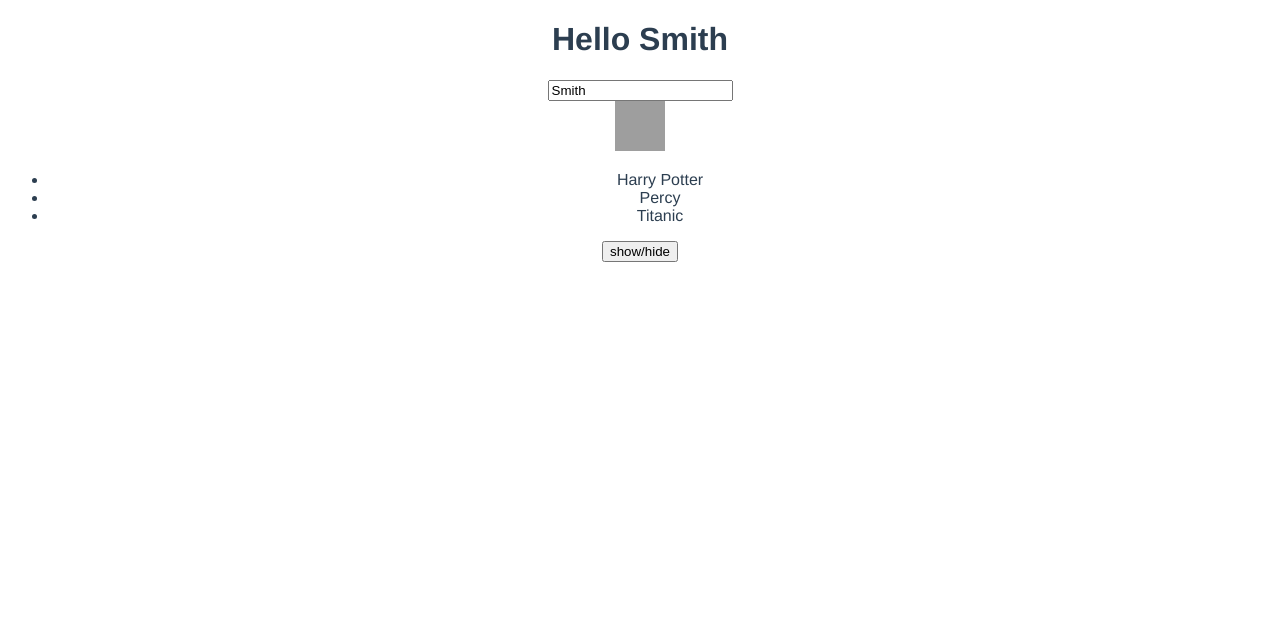
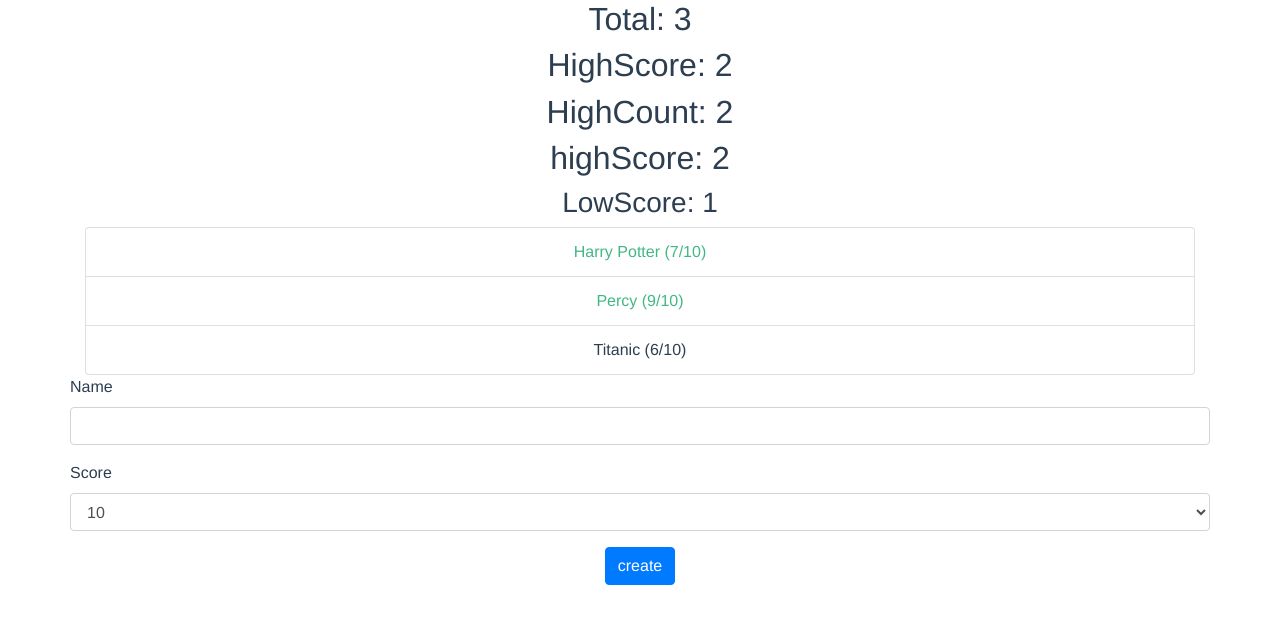
Before and after one commit to chinnawatsut/reader-vue, a Vue app: page / in a window 1280 px wide. Shown: the top 624 px of the page. Built offline with nearby package versions, Linux system fonts and the light colour scheme; grey boxes are pictures that could not be loaded.

Commit message:
02_component_pt2

```diff
--- a/package.json
+++ b/package.json
@@ -9,8 +9,10 @@
     "lint": "vue-cli-service lint"
   },
   "dependencies": {
+    "bootstrap": "^4.4.1",
+    "bootstrap-vue": "^2.1.0",
     "core-js": "^3.4.4",
-    "vue": "^2.6.10",
+    "vue": "^2.6.11",
     "vue-router": "^3.1.3",
     "vuex": "^3.1.2"
   },
--- a/src/main.js
+++ b/src/main.js
@@ -2,8 +2,13 @@ import Vue from "vue";
 import App from "./App.vue";
 import router from "./router";
 import store from "./store";
+import BootstrapVue from 'bootstrap-vue'
+
+import 'bootstrap/dist/css/bootstrap.css'
+import 'bootstrap-vue/dist/bootstrap-vue.css'
 
 Vue.config.productionTip = false;
+Vue.use(BootstrapVue)
 
 new Vue({
   router,
--- a/src/views/Home.vue
+++ b/src/views/Home.vue
@@ -1,16 +1,32 @@
 <template>
-  <div class="home">
-    <h1>Hello {{ name }}</h1>
-    <input type="text" v-model="name" />
-    <div>
-      <img src="https://cdn.bitdegree.org/learn/pexels-photo-920220.jpeg?4d5e638c" :alt="name" />
-    </div>
-    <ul>
-      <li v-for="(book,index) in books" :key="index">{{book.name}}</li>
+  <div class="container">
+    <h2>Total: {{ books.length }}</h2>
+    <h2>HighScore: {{ highScoreCount }}</h2>
+    <h2>HighCount: {{ highCount}}</h2>
+    <h2>highScore: {{ highScore() }}</h2>
+
+    <h3>LowScore: {{ books.length - highScoreCount }}</h3>
+    <ul class="list-group">
+      <li
+        v-for="(book,index) in books"
+        :key="index"
+        :class="{ 'highlight': book.score > 6 }"
+        class="list-group-item"
+      >{{book.name}} ({{book.score}}/10)</li>
     </ul>
-    <button v-on:click="toggleShow"> show/hide </button>
-    <div v-if="isShow">Hi vIf</div>
-    <div v-show="isShow">Hi vShow</div>
+    <form class @submit.prevent="createBook">
+      <div class="form-group row">
+        <label for="name">Name</label>
+        <input class="form-control" id="name" v-model="name" type="text" />
+      </div>
+      <div class="form-group row">
+        <label for="score">Score</label>
+        <select class="form-control" v-model="score" name="score" id="score">
+          <option v-for="(score,index) in 10" :value="score" :key="index">{{ score}}</option>
+        </select>
+      </div>
+      <button class="btn btn-primary" type="submit">create</button>
+    </form>
   </div>
 </template>
 
@@ -20,18 +36,44 @@ export default {
   components: {},
   data() {
     return {
-      name: "Smith",
       books: [
         { name: "Harry Potter", score: 7 },
         { name: "Percy", score: 9 },
         { name: "Titanic", score: 6 }
       ],
-      isShow: false
+      name: "",
+      score: 10,
+      highCount: 0
     };
   },
   methods: {
-    toggleShow() {
-      this.isShow = !this.isShow
+    createBook() {
+      const book = {
+        name: this.name,
+        score: this.score
+      };
+      this.books.push(book);
+      this.name = "";
+      this.score = 10;
+    },
+    highScore() {
+      console.log("method: highScore");
+      return this.books.filter(b => b.score > 6).length;
+    }
+  },
+  computed: {
+    highScoreCount() {
+      console.log("computed: highScoreCount");
+      return this.books.filter(b => b.score > 6).length;
+    }
+  },
+  watch: {
+    books: {
+      immediate: true,
+      handler() {
+        console.log("watch: books");
+        this.highCount = this.books.filter(b => b.score > 6).length;
+      }
     }
   }
 };
@@ -42,4 +84,10 @@ img {
   width: 50px;
   height: 50px;
 }
+.name {
+  color: brown;
+}
+.highlight {
+  color: #41b883;
+}
 </style>
```
Also changed, not shown: 1 other file (tests, documents, lock files or other folders).
